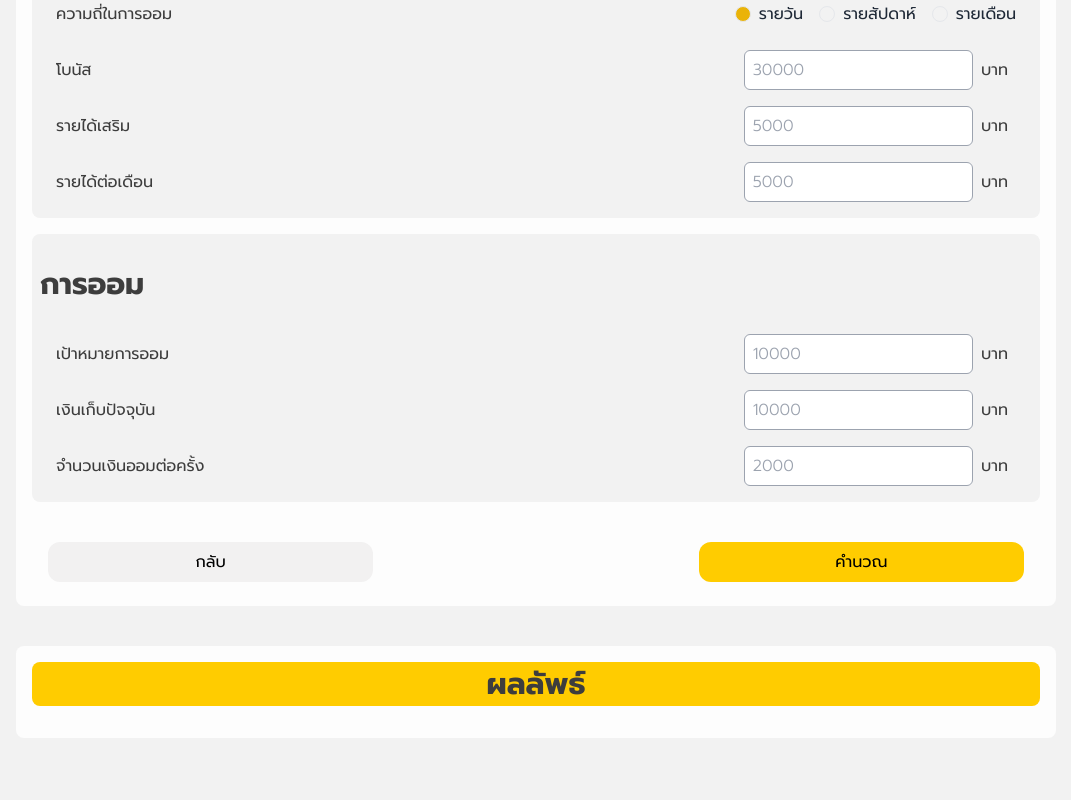
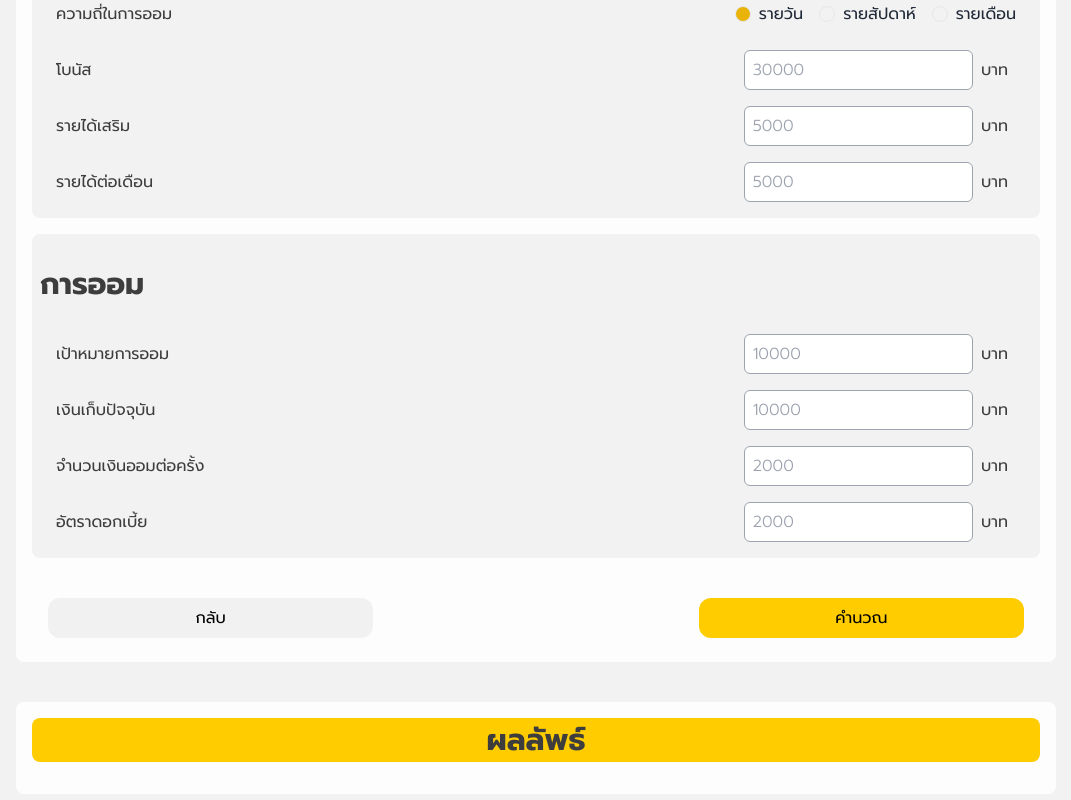
Before and after one commit to BossTheDev2209/paydee, a React (Vite) app: page /saving-goal in a window 1280 px wide. Shown: the part 474-1274 px from the top of the page, without its empty margins (104-1175 px from the left). Before the commit the page ends 1252 px from the top, so only its background shows below. Built offline with nearby package versions, Linux system fonts and the light colour scheme; a web font is replaced by a local one.

Commit message:
Saving Goal => form required

```diff
--- /dev/null
+++ b/src/views/ResultPage.jsx
@@ -0,0 +1,19 @@
+import { useLocation, useNavigate } from "react-router-dom";
+
+export default function ResultPage() {
+  const navigate = useNavigate();
+  const location = useLocation();
+  const data = location.state;
+
+  if (!data) {
+    return <div> ไม่พบข้อมูล </div>
+  }
+
+  return (
+    <div>
+      <h1>ผลลัพธ์</h1>
+      <p>{data.salary}</p>
+      <p>{data.salary}</p>
+    </div>
+  )
+}
--- a/src/views/saving-goal-tab/DetailedMode.jsx
+++ b/src/views/saving-goal-tab/DetailedMode.jsx
@@ -30,11 +30,9 @@ export default function DetailedMode({ calculate, switchMode }) {
             amount: "",
             frequency: "day",
             salary: savedData?.salary || "",
-            food: savedData?.food || "",
-            commutingCost: savedData?.commutingCost || "",
-            housingCost: savedData?.housingCost || "",
-            utilityCost: savedData?.utilityCost || "",
-            debt: savedData?.debt || "",
+            increase: "",
+            bonus: "",
+            extraIncome: "",
           }}
           onSubmit={(values) => {
             console.log("a", values);
@@ -197,6 +195,27 @@ export default function DetailedMode({ calculate, switchMode }) {
                     <p className="w-fit px-2 text-end hidden md:block">บาท</p>
                   </div>
                 </div>
+
+                <div className="w-full">
+                  <div className="w-full flex flex-wrap md:flex-nowrap items-center pad-main text-[#3d3d3d] dark:text-[#f2f1f1] transition-colors duration-300">
+                    <p className="w-full">อัตราดอกเบี้ย</p>
+                    <div className="w-full md:w-4/12">
+                      <TextField
+                        id="increase"
+                        name="increase"
+                        placeholder="2000"
+                        value={values.increase}
+                        onChange={(e) =>
+                          setFieldValue(
+                            "increase",
+                            e.target.value.replace(/[^0-9]/g, "")
+                          )
+                        }
+                      />
+                    </div>
+                    <p className="w-fit px-2 text-end hidden md:block">บาท</p>
+                  </div>
+                </div>
               </section>
 
               {/* btn */}
--- a/src/views/saving-goal-tab/QuickMode.jsx
+++ b/src/views/saving-goal-tab/QuickMode.jsx
@@ -4,7 +4,7 @@ import TextField from "../../components/TextField";
 import RadioGroup from "../../components/RadioGroup";
 import { useState } from "react";
 import { useNavigate } from "react-router-dom";
-// import js from "@eslint/js";
+import * as Yup from "yup";
 
 function loadData() {
   try {
@@ -17,8 +17,12 @@ function loadData() {
 
 export default function QuickMode({ calculate, switchMode }) {
   const navigate = useNavigate();
-  const [frequency, setFrequency] = useState("day");
-  // const savedData = loadData();
+
+  const validationSchema = Yup.object({
+    target: Yup.string().required("กรุณากรอกข้อมูล"),
+    amount: Yup.string().required("กรุณากรอกข้อมูล"),
+  });
+
   return (
     <div className="w-full">
       <div className="w-full p-4 bg-[#fdfdfd] dark:bg-[#202121] transition-colors duration-300 rounded-lg mt-10">
@@ -31,8 +35,8 @@ export default function QuickMode({ calculate, switchMode }) {
             amount: "",
             frequency: "day",
           }}
+          validationSchema={validationSchema}
           onSubmit={(values) => {
-            // localStorage.setItem("financial-form", JSON.stringify(values));
             console.log("saved", values);
           }}
         >
@@ -62,7 +66,10 @@ export default function QuickMode({ calculate, switchMode }) {
                 </div>
                 <div className="w-full">
                   <div className="w-full flex flex-wrap md:flex-nowrap items-center pad-main text-[#3d3d3d] dark:text-[#f2f1f1] transition-colors duration-300">
-                    <p className="w-full">เป้าหมายการออม</p>
+                    <p className="w-full">
+                      เป้าหมายการออม
+                      <span className="text-red-500 font-bold px-1">*</span>
+                    </p>
                     <div className="w-full md:w-4/12">
                       <TextField
                         id="target"
@@ -75,6 +82,8 @@ export default function QuickMode({ calculate, switchMode }) {
                             e.target.value.replace(/[^0-9]/g, "")
                           )
                         }
+                        error={errors.target}
+                        touched={touched.target}
                       />
                     </div>
                     <p className="w-fit px-2 text-end hidden md:block">บาท</p>
@@ -83,7 +92,10 @@ export default function QuickMode({ calculate, switchMode }) {
 
                 <div className="w-full">
                   <div className="w-full flex flex-wrap md:flex-nowrap items-center pad-main text-[#3d3d3d] dark:text-[#f2f1f1] transition-colors duration-300">
-                    <p className="w-full">จำนวนเงินออมต่อครั้ง</p>
+                    <p className="w-full">
+                      จำนวนเงินออมต่อครั้ง
+                      <span className="text-red-500 font-bold px-1">*</span>
+                    </p>
                     <div className="w-full md:w-4/12">
                       <TextField
                         id="amount"
@@ -96,6 +108,8 @@ export default function QuickMode({ calculate, switchMode }) {
                             e.target.value.replace(/[^0-9]/g, "")
                           )
                         }
+                        error={errors.amount}
+                        touched={touched.amount}
                       />
                     </div>
                     <p className="w-fit px-2 text-end hidden md:block">บาท</p>
@@ -113,7 +127,7 @@ export default function QuickMode({ calculate, switchMode }) {
                   กลับ
                 </button>
                 <button
-                  type="button"
+                  type="submit"
                   className="w-4/12 btn-base bg-[#ffcc00]"
                   onClick={() => calculate(values, "quick")}
                 >
```
